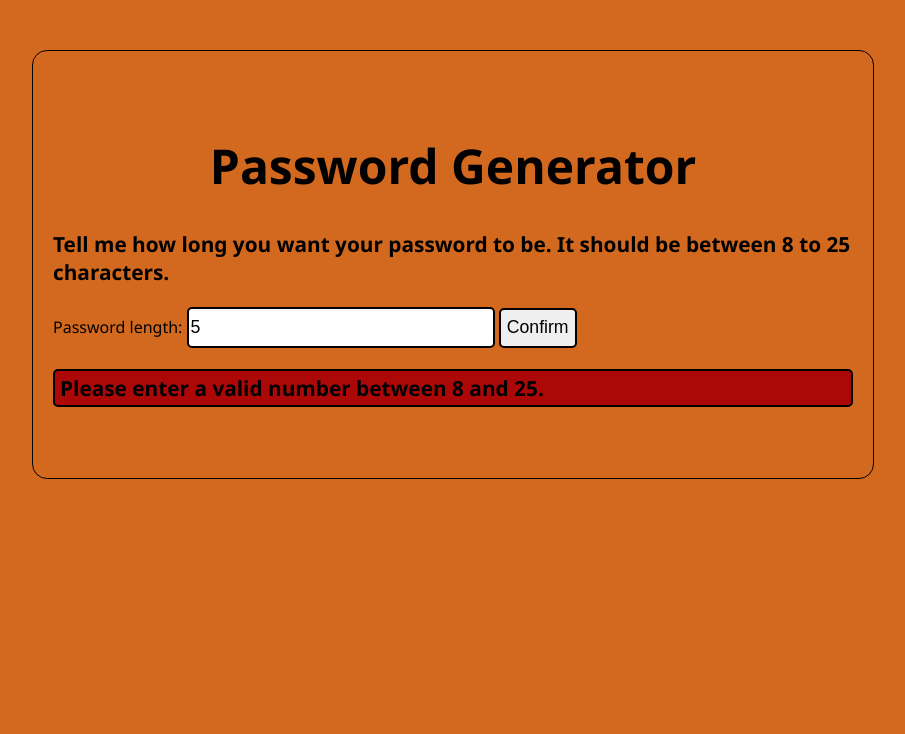
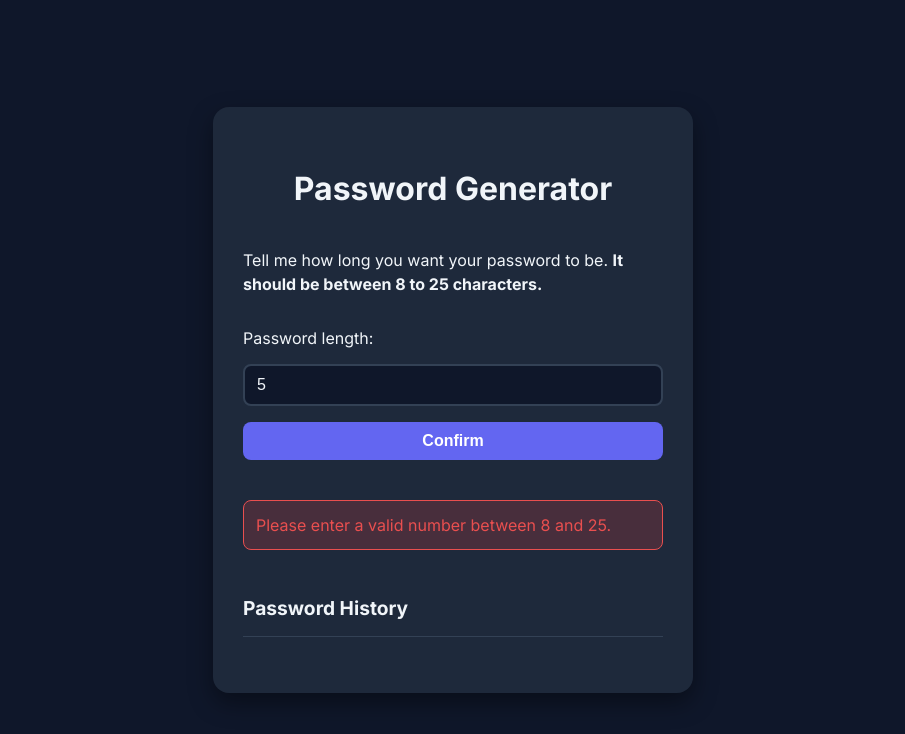
Before and after one commit to property360-2/practice-projects, a plain HTML site: page password-generator/index.html in a window 1280 px wide. Both pictures are taken after typing "5" into the empty fields and a click on the button "Confirm". Shown: the whole page, without its empty margins (187-1092 px from the left). Drawn offline with Linux system fonts and the light colour scheme.

Commit message:
Added password history and localStorage support; updated UI with dark mode

```diff
--- a/password-generator/index.html
+++ b/password-generator/index.html
@@ -25,7 +25,15 @@
             <button type="submit" id="confirm">Confirm</button>
         </form>
 
-        <p id="result" aria-live="polite"></p>
+        <div class="line">
+            <p id="result" aria-live="polite"></p>
+            <button id="copy-btn" style="display: none;">Copy Password</button>
+        </div>
+
+        <div class="history">
+            <h2>Password History</h2>
+            <ul id="history-list"></ul>
+        </div>
     </main>
 
     <script src="script.js"></script>
--- a/password-generator/script.js
+++ b/password-generator/script.js
@@ -1,39 +1,80 @@
 const lengthInput = document.getElementById("length");
 const confirmBtn = document.getElementById("confirm");
 const result = document.getElementById("result");
+const copyBtn = document.getElementById("copy-btn");
+const historyList = document.getElementById("history-list");
+
+let history = JSON.parse(localStorage.getItem("passwordHistory")) || []; // Retrieve history from localStorage
 
 function passwordGenerator(length) {
     const characters = "ABCDEFGHIJKLMNOPQRSTUVWXYZabcdefghijklmnopqrstuvwxyz0123456789!@#$%^&*()_+-=";
     let password = "";
+    const array = new Uint32Array(length);
+    window.crypto.getRandomValues(array);
 
     for (let i = 0; i < length; i++) {
-        password += characters[Math.floor(Math.random() * characters.length)];
+        password += characters[array[i] % characters.length];
     }
 
     return password;
 }
 
+function setResult(message, isSuccess) {
+    result.classList.remove("success-result", "failed-result");
+    result.classList.add(isSuccess ? "success-result" : "failed-result");
+    result.textContent = message;
+}
+
+function showCopyButton(password) {
+    copyBtn.style.display = "inline-block";
+    copyBtn.onclick = () => {
+        navigator.clipboard.writeText(password);
+        copyBtn.textContent = "Copied!";
+        setTimeout(() => (copyBtn.textContent = "Copy Password"), 2000);
+    };
+}
+
 function displayPassword(password) {
-    result.classList.remove("success-result", "failed-result");
-
     if (password.length >= 8 && password.length <= 25) {
-        result.classList.add("success-result");
-        result.textContent = "Generated Password: " + password;
+        setResult("Generated Password: " + password, true);
+        showCopyButton(password);
+        addToHistory(password);  // Save to history
     } else {
-        result.classList.add("failed-result");
-        result.textContent = "The password should be between 8 and 25 characters.";
+        setResult("The password should be between 8 and 25 characters.", false);
+        copyBtn.style.display = "none";
     }
 }
 
+function addToHistory(password) {
+    history.unshift(password); // Add to beginning of history
+    if (history.length > 10) history.pop(); // Keep only 10 items in history
+
+    localStorage.setItem("passwordHistory", JSON.stringify(history)); // Store updated history in localStorage
+    renderHistory();
+}
+
+function renderHistory() {
+    historyList.innerHTML = ""; // Clear current history
+    history.forEach(pwd => {
+        const li = document.createElement("li");
+        li.textContent = pwd;
+        historyList.appendChild(li);
+    });
+}
+
+// Initialize history on page load
+window.addEventListener("DOMContentLoaded", () => {
+    renderHistory();
+});
+
 confirmBtn.addEventListener("click", (event) => {
-    event.preventDefault(); // in case you're using a form
+    event.preventDefault(); // Prevent form submission
 
     const passwordLength = parseInt(lengthInput.value, 10);
 
     if (isNaN(passwordLength) || passwordLength < 8 || passwordLength > 25) {
-        result.classList.remove("success-result");
-        result.classList.add("failed-result");
-        result.textContent = "Please enter a valid number between 8 and 25.";
+        setResult("Please enter a valid number between 8 and 25.", false);
+        copyBtn.style.display = "none";
         return;
     }
 
--- a/password-generator/style.css
+++ b/password-generator/style.css
@@ -1,65 +1,153 @@
+@import url('https://fonts.googleapis.com/css2?family=Inter:wght@400;600;700&display=swap');
+
+:root {
+    --bg: #0f172a;
+    --card-bg: #1e293b;
+    --primary: #6366f1;
+    --primary-dark: #4f46e5;
+    --text: #f1f5f9;
+    --success: #24e96f;
+    --fail: #e94f4f;
+    --success-bg: #22c55e33;
+    --fail-bg: #ef444433;
+}
+
 body {
-    font-family: 'Segoe UI', Tahoma, Geneva, Verdana, sans-serif;
-    background-color: chocolate;
+    margin: 0;
+    font-family: 'Inter', sans-serif;
+    background: var(--bg);
+    color: var(--text);
+    display: flex;
+    align-items: center;
+    justify-content: center;
+    min-height: 100vh;
 }
 
 main {
-    max-width: 800px;
-    min-width: 400px;
-    margin: 50px auto;
-    padding: 50px 20px;
-    border: 1px solid black;
-    border-radius: 15px;
-    height: auto;
+    background-color: var(--card-bg);
+    padding: 40px 30px;
+    border-radius: 16px;
+    box-shadow: 0 10px 25px rgba(0, 0, 0, 0.4);
+    max-width: 420px;
+    width: 100%;
 }
 
 h1 {
     text-align: center;
-    font-weight: 900;
-    font-size: 3rem;
+    margin-bottom: 24px;
+    font-size: 2rem;
+    font-weight: 700;
 }
 
 p {
-    font-weight: 600;
-    font-size: 1.3rem;
+    font-size: 1rem;
+    line-height: 1.5;
+    margin-bottom: 16px;
 }
 
-strong {
-    font-weight: 800;
+form {
+    display: flex;
+    flex-direction: column;
+    gap: 16px;
 }
 
 input[type="number"] {
-    height: 35px;
-    width: 300px;
-    font-size: 1.105rem;
-    border-radius: 5px;
-    border: 2px solid black;
+    padding: 10px 12px;
+    font-size: 1rem;
+    border: 2px solid #334155;
+    border-radius: 8px;
+    background-color: #0f172a;
+    color: var(--text);
+    transition: border-color 0.3s;
+}
+
+input[type="number"]:focus {
+    outline: none;
+    border-color: var(--primary);
 }
 
 button {
-    height: 40px;
-    font-size: 1.105rem;
-    border-radius: 5px;
-    border: 2px solid black;
+    padding: 10px;
+    background-color: var(--primary);
+    color: white;
+    border: none;
+    border-radius: 8px;
+    font-size: 1rem;
+    font-weight: 600;
+    cursor: pointer;
+    transition: background-color 0.3s ease;
 }
 
 button:hover {
-    background-color: rgb(143, 68, 15);
+    background-color: var(--primary-dark);
 }
 
-/* to do add class .result class in #result */
+.line {
+    margin-top: 24px;
+    display: flex;
+    align-items: center;
+    gap: 12px;
+    flex-wrap: wrap;
+    justify-content: space-between;
+}
+
+#result {
+    flex: 1;
+    padding: 12px;
+    border-radius: 8px;
+    font-weight: 500;
+}
+
 .success-result {
-    background-color: rgba(0, 128, 0, 0.562);
-    border: 2px solid black;
-    border-radius: 5px;
-    padding: 3px 5px;
-    width: auto;
+    background-color: var(--success-bg);
+    color: var(--success);
+    border: 1px solid var(--success);
 }
 
 .failed-result {
-    background-color: rgb(173, 8, 8);
-    border: 2px solid black;
-    border-radius: 5px;
-    padding: 3px 5px;
-    width: auto;
+    background-color: var(--fail-bg);
+    color: var(--fail);
+    border: 1px solid var(--fail);
 }
+
+#copy-btn {
+    white-space: nowrap;
+    padding: 10px 12px;
+    font-size: 0.95rem;
+    background-color: #10b981;
+    color: white;
+    border: none;
+    border-radius: 8px;
+    cursor: pointer;
+    transition: background-color 0.3s;
+}
+
+#copy-btn:hover {
+    background-color: #059669;
+}
+
+.history {
+    margin-top: 30px;
+}
+
+.history h2 {
+    font-size: 1.2rem;
+    margin-bottom: 10px;
+}
+
+#history-list {
+    list-style: none;
+    padding: 0;
+    max-height: 200px;
+    overflow-y: auto;
+    border-top: 1px solid #334155;
+}
+
+#history-list li {
+    padding: 6px 10px;
+    border-bottom: 1px solid #334155;
+    font-family: monospace;
+    font-size: 0.95rem;
+    color: #e2e8f0;
+    word-break: break-word;
+}
```
